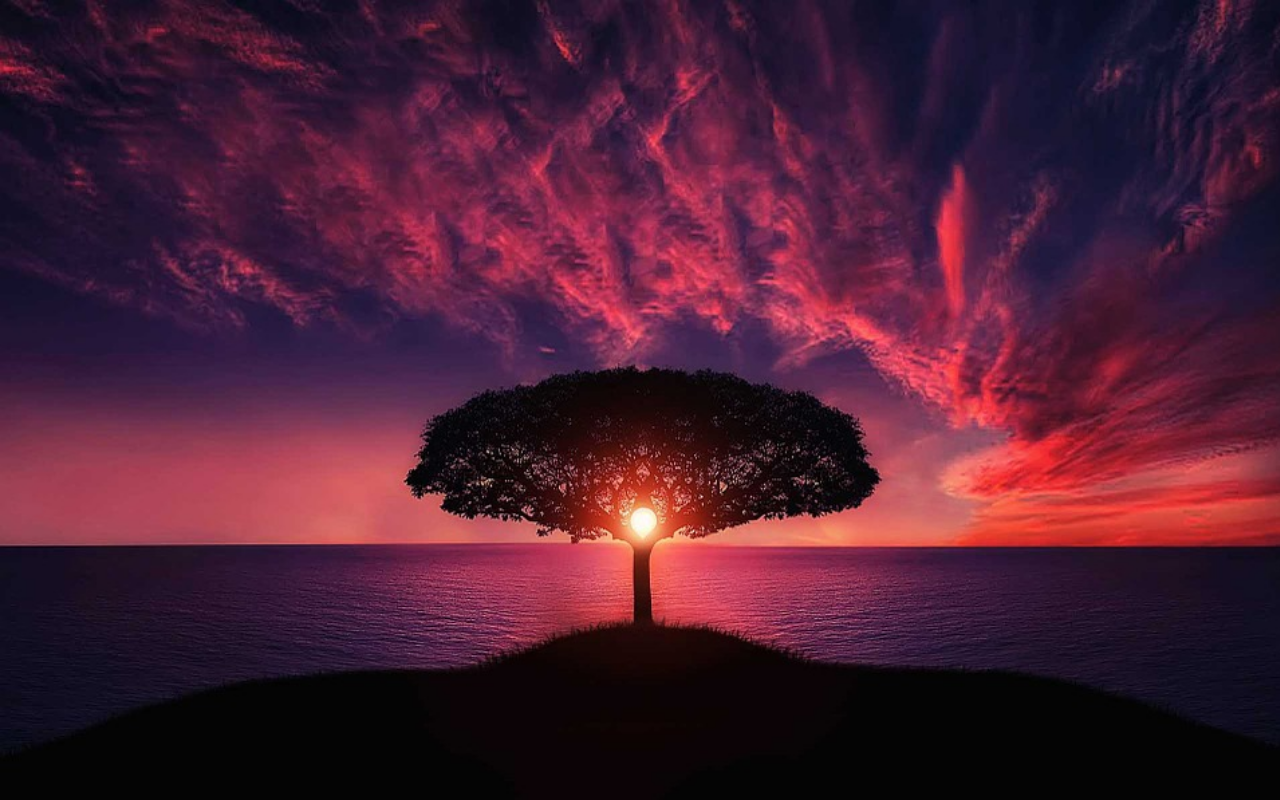
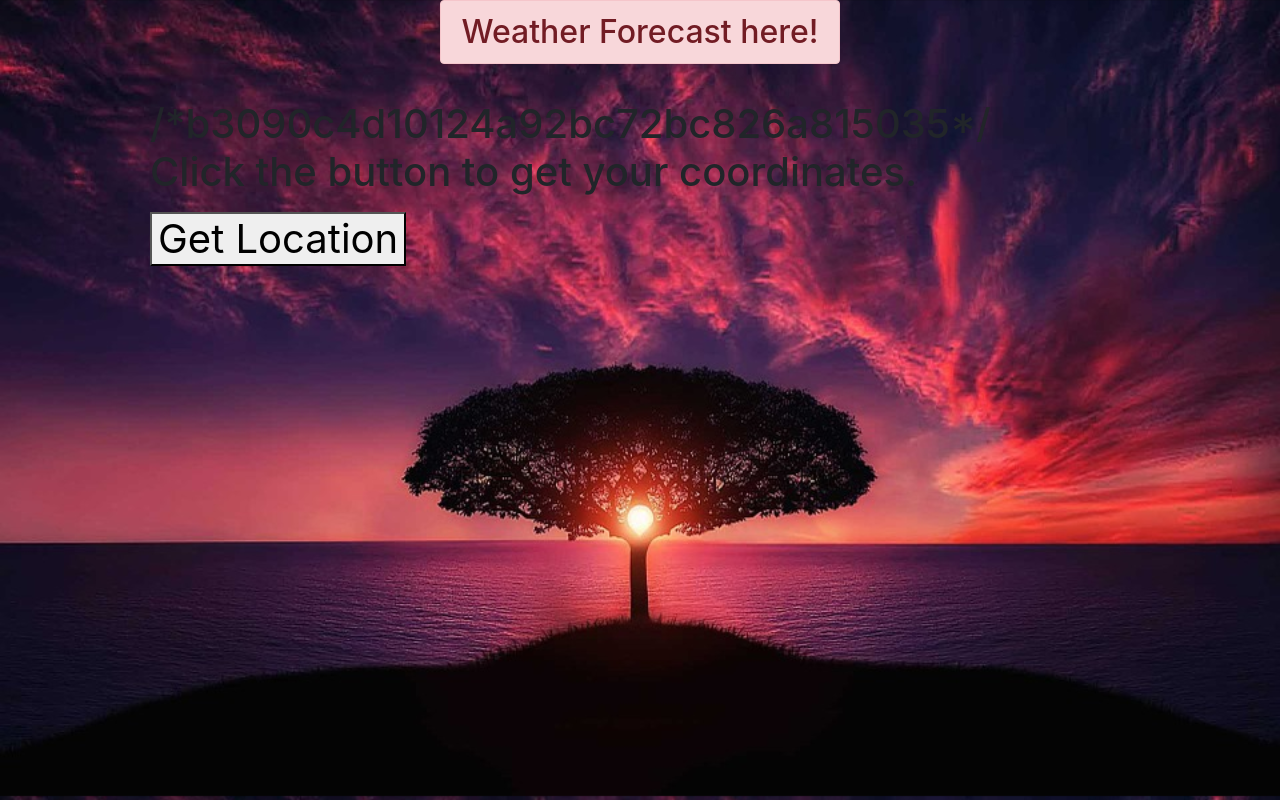
Before and after one commit to sidharthpatel/WeatherApp, a plain HTML site: page index.html in a window 1280 px wide. Drawn offline with nearby package versions, Linux system fonts and the light colour scheme; no server answers.

Commit message:
Geolocation call was made to the updated file

```diff
--- a/index.html
+++ b/index.html
@@ -1,3 +1,4 @@
+<!DOCTYPE html>
 <html>
     <head>
         <title> Weather App </title>
@@ -6,5 +7,39 @@
     </head>
     <body>
 
+
+                  <h2>
+
+                  <div class="alert alert-danger" role="alert">
+                                  Weather Forecast here!
+                  </div>
+                  </h2>
+                  <h1>
+    /*b3090c4d10124a92bc72bc826a815035*/
+                  <p>Click the button to get your coordinates.</p>
+
+<button onclick="getLocation()"> Get Location </button>
+
+<p id="demo"></p>
+
+<script>
+    fetch('http://api.weatherbit.io/v2.0/current?key=b3090c4d10124a92bc72bc826a815035&city=Raleigh&country=US&city=Raleigh,NC&city=Raleigh,North+Carolina').then(res => res.json()).then(data => console.log(data));
+var x = document.getElementById("demo");
+
+function getLocation() {
+  if (navigator.geolocation) {
+    navigator.geolocation.getCurrentPosition(showPosition);
+  } else {
+    x.innerHTML = "Geolocation is not supported by this browser.";
+  }
+}
+
+function showPosition(position) {
+  x.innerHTML = "Latitude: " + position.coords.latitude +
+  "<br>Longitude: " + position.coords.longitude;
+}
+</script>
+</h1>
+
     </body>
 </html>
--- a/maka.css
+++ b/maka.css
@@ -2,3 +2,15 @@ body {
     background-image: url("tree.jpg");
     background-size: cover;
 }
+
+h2 {
+    position: relative;
+    width: fit-content;
+    margin: auto;
+}
+
+  h1 {
+    position: absolute;
+    left : 150px;
+    top : 100px;
+    }
```
